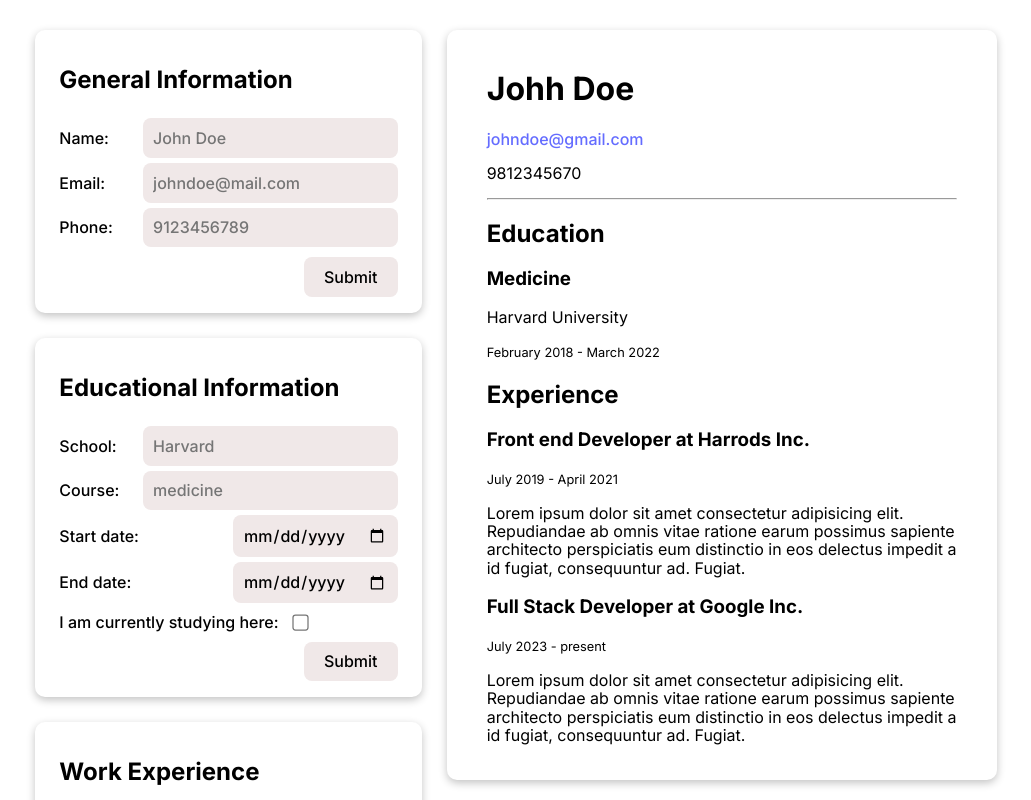
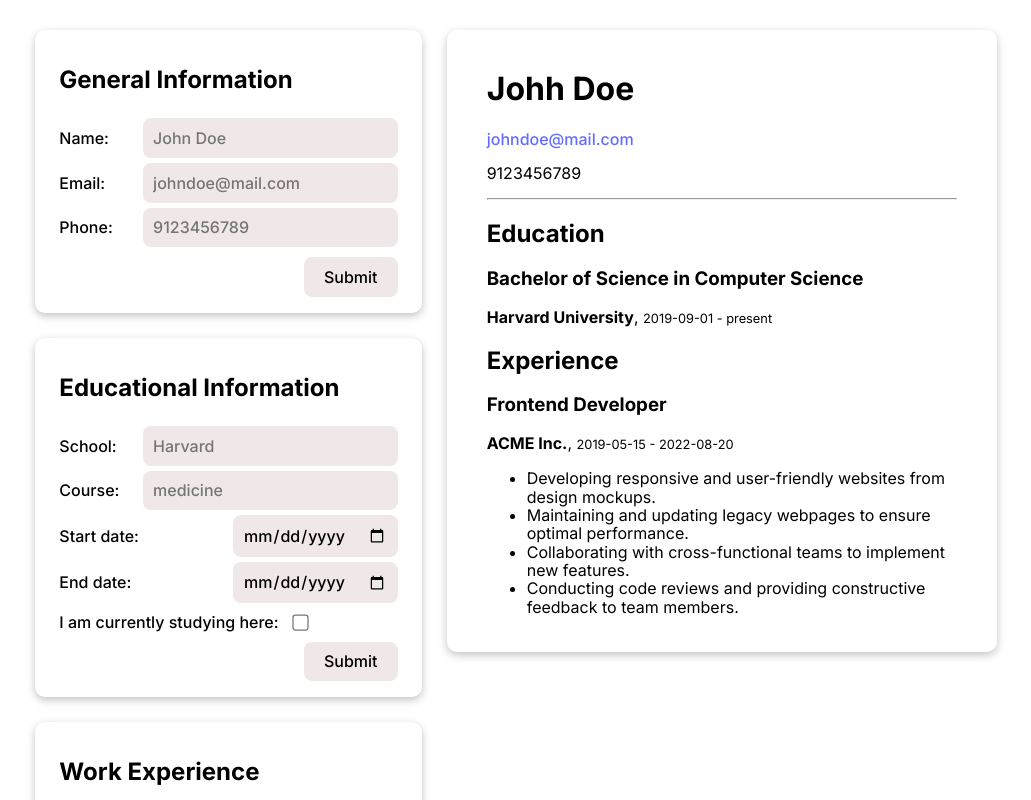
Before and after one commit to shravzzv/ODIN-CV-application-project, a React (Vite) app: page / in a window 1280 px wide. Shown: the top 800 px of the page, without its empty margins (124-1155 px from the left). Built offline with nearby package versions, Linux system fonts and the light colour scheme.

Commit message:
feat: Add props

```diff
--- a/src/App.jsx
+++ b/src/App.jsx
@@ -4,6 +4,33 @@ import WorkInfo from './components/WorkInfo'
 import CV from './components/CV'
 
 function App() {
+  const generalInfo = {
+    name: 'Johh Doe',
+    email: 'johndoe@mail.com',
+    phone: '9123456789',
+  }
+  const educationalInfo = {
+    school: 'Harvard University',
+    course: 'Bachelor of Science in Computer Science',
+    startDate: '2019-09-01',
+    endDate: '2023-05-30',
+    isCurrent: true,
+  }
+
+  const workInfo = {
+    company: 'ACME Inc.',
+    position: 'Frontend Developer',
+    responsibilities: [
+      'Developing responsive and user-friendly websites from design mockups.',
+      'Maintaining and updating legacy webpages to ensure optimal performance.',
+      'Collaborating with cross-functional teams to implement new features.',
+      'Conducting code reviews and providing constructive feedback to team members.',
+    ],
+    startDate: '2019-05-15',
+    endDate: '2022-08-20',
+    isCurrent: false,
+  }
+
   return (
     <>
       <div className='islands'>
@@ -11,7 +38,11 @@ function App() {
         <EducationalInfo />
         <WorkInfo />
       </div>
-      <CV />
+      <CV
+        generalInfo={generalInfo}
+        educationalInfo={educationalInfo}
+        workInfo={workInfo}
+      />
     </>
   )
 }
--- a/src/components/CV.jsx
+++ b/src/components/CV.jsx
@@ -1,34 +1,56 @@
-export default function CV() {
+/* eslint-disable react/prop-types */
+export default function CV({ generalInfo, educationalInfo, workInfo }) {
+  const { name, email, phone } = generalInfo
+  const {
+    school,
+    course,
+    startDate: eduStart,
+    endDate: eduEnd,
+    isCurrent: eduIsCurrent,
+  } = educationalInfo
+  const {
+    company,
+    position,
+    responsibilities,
+    startDate: workStart,
+    endDate: workEnd,
+    isCurrent: workIsCurrent,
+  } = workInfo
+  let keyNum = 0
+
   return (
     <main>
-      <h1>Johh Doe</h1>
+      <h1>{name}</h1>
       <p>
-        <a href='mailto:johhdoe@gmail.com'>johndoe@gmail.com</a>
+        <a href='mailto:'>{email}</a>
       </p>
-      <p>9812345670</p>
+      <p>{phone}</p>
       <hr />
 
       <h2>Education</h2>
-      <h3>Medicine</h3>
-      <p>Harvard University</p>
-      <small>February 2018 - March 2022</small>
+      <h3>{course}</h3>
+      <p>
+        <strong>{school}</strong>
+        {', '}
+        <small>
+          {eduStart} - {eduIsCurrent ? 'present' : eduEnd}
+        </small>
+      </p>
 
       <h2>Experience</h2>
-      <h3>Front end Developer at Harrods Inc.</h3>
-      <small>July 2019 - April 2021</small>
+      <h3>{position}</h3>
       <p>
-        Lorem ipsum dolor sit amet consectetur adipisicing elit. Repudiandae ab
-        omnis vitae ratione earum possimus sapiente architecto perspiciatis eum
-        distinctio in eos delectus impedit a id fugiat, consequuntur ad. Fugiat.
+        <strong>{company}</strong>
+        {', '}
+        <small>
+          {workStart} - {workIsCurrent ? 'present' : workEnd}
+        </small>
       </p>
-
-      <h3>Full Stack Developer at Google Inc.</h3>
-      <small>July 2023 - present</small>
-      <p>
-        Lorem ipsum dolor sit amet consectetur adipisicing elit. Repudiandae ab
-        omnis vitae ratione earum possimus sapiente architecto perspiciatis eum
-        distinctio in eos delectus impedit a id fugiat, consequuntur ad. Fugiat.
-      </p>
+      <ul>
+        {responsibilities.map((item) => (
+          <li key={keyNum++}>{item}</li>
+        ))}
+      </ul>
     </main>
   )
 }
--- a/src/styles/index.css
+++ b/src/styles/index.css
@@ -113,6 +113,11 @@ form {
   align-self: flex-end;
 }
 
+/* default lists */
+ul {
+  list-style-type: disc;
+}
+
 @media (max-width: 600px) {
   /* phones only */
 }
```
